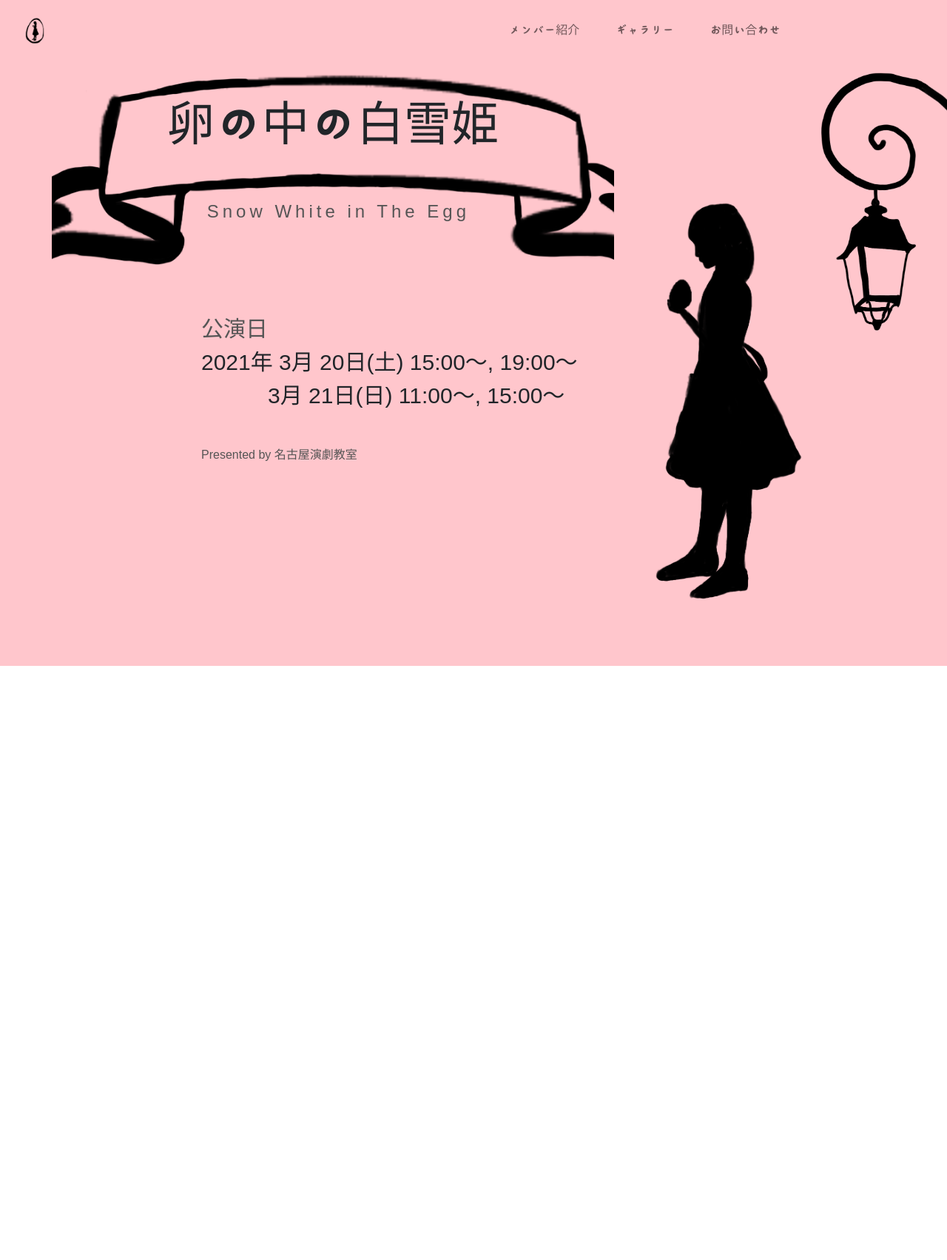
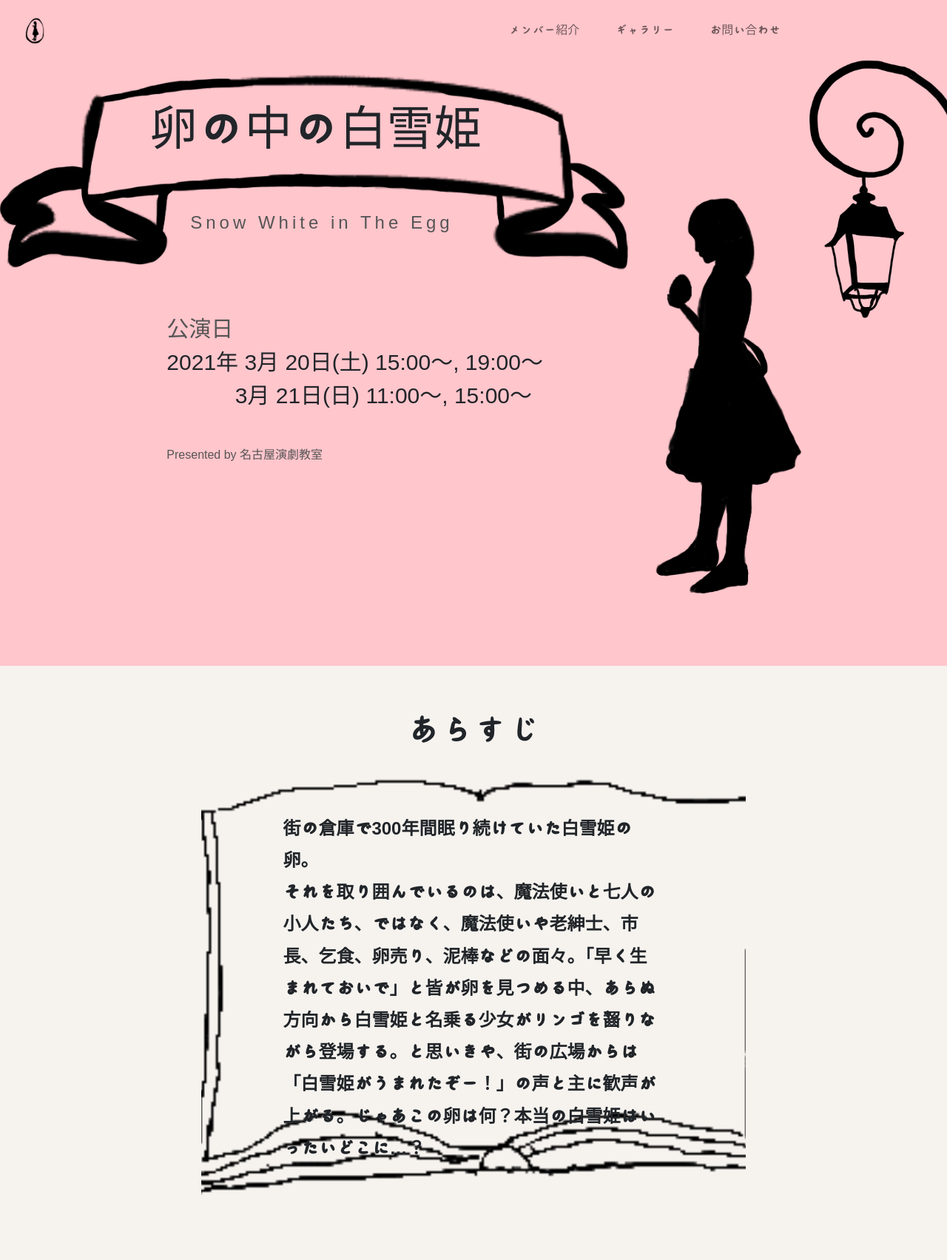
Before and after one commit to seiichiroito/snow-white, a Jekyll site: the page built from index.html, in a window 1280 px wide. Shown: the whole page at 74% size. Built offline with Jekyll 4.4.1, drawn with Linux system fonts in a browser that asks for light colours; some web fonts are replaced; before the commit the page ends 900 px from its top, so only the background shows below that.

Commit message:
Fnish summary of pc ver

```diff
--- a/_includes/hero.html
+++ b/_includes/hero.html
@@ -1,5 +1,5 @@
 <div class="hero">
-    <div class="container">
+    <div class="container-fluid">
         <div class="row">
             <div class="col-8">
                 <div class="row">
@@ -24,6 +24,8 @@
             </div>
         </div>
     </div>
-    <img src="/assets/images/snowWhite.png" alt="snowWhite"class="snow_white">
-    <img src="/assets/images/streetLight.png" alt="streetLight"class="street_light">
+    <img src="/assets/images/snowWhite.png" alt="snowWhite"class="snow-white">
+    <div class="street-light__container">
+        <img src="/assets/images/streetLight.png" alt="streetLight"class="street-light">
+    </div>
 </div>
--- /dev/null
+++ b/_includes/summary.html
@@ -0,0 +1,17 @@
+<div class="summary">
+    <div class="container">
+        <div class="row justify-content-md-center">
+            <div class="col-8">
+                <div class="summary__header">
+                    <h1>あらすじ</h1>
+                </div>
+                <div class="summary__main">
+                    <p>
+                        街の倉庫で300年間眠り続けていた白雪姫の卵。<br>
+                        それを取り囲んでいるのは、魔法使いと七人の小人たち、ではなく、魔法使いや老紳士、市長、乞食、卵売り、泥棒などの面々。「早く生まれておいで」と皆が卵を見つめる中、あらぬ方向から白雪姫と名乗る少女がリンゴを齧りながら登場する。と思いきや、街の広場からは「白雪姫がうまれたぞー！」の声と主に歓声が上がる。じゃあこの卵は何？本当の白雪姫はいったいどこに…？
+                    </p>
+                </div>
+            </div>
+        </div>
+    </div>
+</div>
--- a/_sass/style.scss
+++ b/_sass/style.scss
@@ -32,7 +32,8 @@ body {
 .hero {
   background: #ffc6cc;
   height: 92vh;
-  position: relative;
+  //   position: relative;
+  overflow: visible hidden visible visible;
   // Header
   &__header {
     margin-top: 20px;
@@ -59,10 +60,10 @@ body {
     margin-top: 50px;
     line-height: 1.5;
     &--title {
-        color: #555;
+      color: #555;
     }
     &--align {
-        padding-left: 16.5%;
+      padding-left: 15%;
     }
   }
 
@@ -74,16 +75,43 @@ body {
   }
 }
 
-.snow_white {
+.snow-white {
   position: absolute;
   width: calc(80px + 10%);
   right: 15%;
   bottom: 10%;
 }
 
-.street_light {
-  position: absolute;
-  width: calc(50px + 15%);
-  right: -5%;
-  bottom: 20%;
+.street-light {
+  position: relative;
+  right: -20%;
+  width: 100%;
+  &__container {
+    overflow: hidden;
+    position: absolute;
+    width: calc(50px + 15%);
+    right: 0%;
+    bottom: 20%;
+  }
 }
+
+//* SUMMARY
+.summary {
+  background-color: #f6f3ef;
+  padding: 5% 0;
+  &__header {
+    text-align: center;
+    font-size: 45px;
+  }
+  &__main {
+      margin-top: 30px;
+    background-image: url("/assets/images/book.png");
+    background-position: center;
+    background-size: cover;
+    height: 600px;
+    font-size: 24px;
+    line-height: 1.8;
+    padding: 8% 15%;
+    font-weight: 700;
+  }
+}
--- a/index.html
+++ b/index.html
@@ -5,3 +5,4 @@ layout: default
 <!-- HEADER -->
 {% include header.html %}
 {% include hero.html %}
+{% include summary.html %}
```
Also changed, not shown: assets/images/book.png (added).
